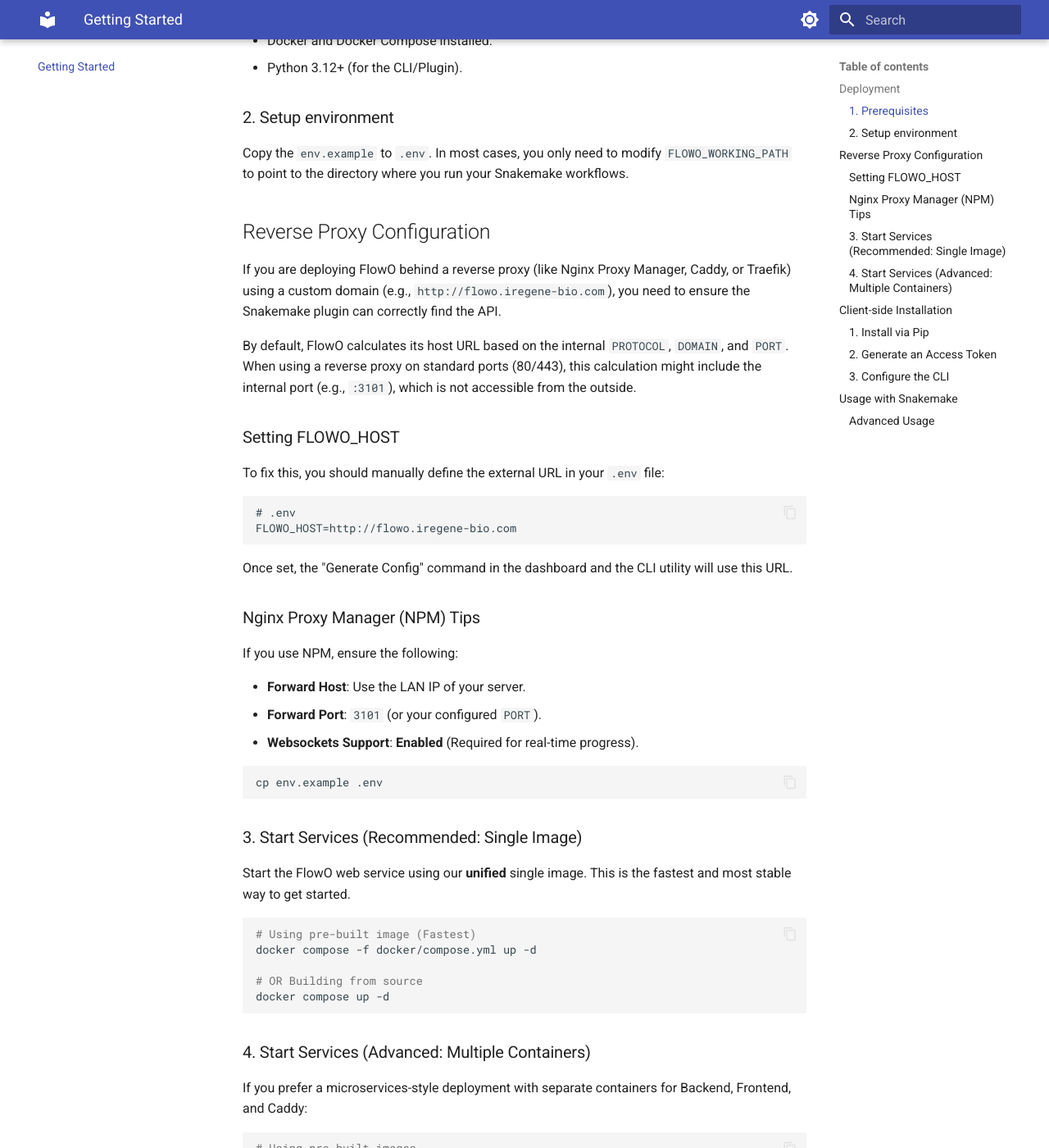
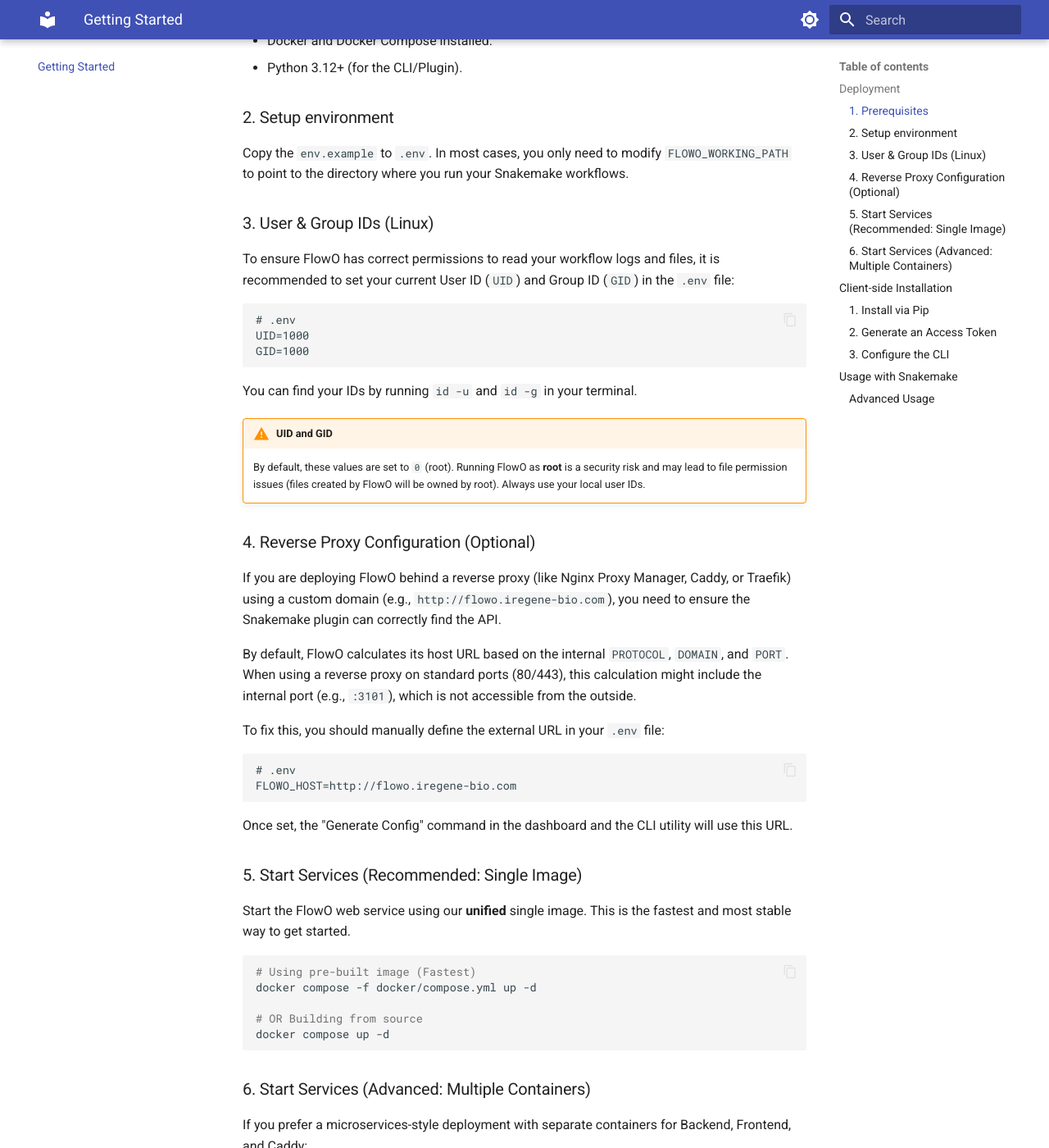
Before and after one commit to zhanghaomiao/flowo, an MkDocs documentation site: the page built from docs/getting-started.md, in a window 1280 px wide and 1400 px high, scrolled down 561 px. Shown: the whole window at 82% size. Built offline with MkDocs 1.6.1 and Material for MkDocs 9.7.7, drawn with Linux system fonts in a browser that asks for light colours.

Commit message:
feat: Introduce UID/GID configuration options for improved permissions and update dashboard chart duration axis to a logarithmic scale.

````diff
--- a/docs/getting-started.md
+++ b/docs/getting-started.md
@@ -19,13 +19,27 @@ FlowO consists of several services orchestrated via Docker Compose.
 
 Copy the `env.example` to `.env`. In most cases, you only need to modify `FLOWO_WORKING_PATH` to point to the directory where you run your Snakemake workflows.
 
-## Reverse Proxy Configuration
+### 3. User & Group IDs (Linux)
+
+To ensure FlowO has correct permissions to read your workflow logs and files, it is recommended to set your current User ID (`UID`) and Group ID (`GID`) in the `.env` file:
+
+```env
+# .env
+UID=1000
+GID=1000
+```
+
+You can find your IDs by running `id -u` and `id -g` in your terminal.
+
+<!-- prettier-ignore -->
+!!! warning "UID and GID"
+    By default, these values are set to `0` (root). Running FlowO as **root** is a security risk and may lead to file permission issues (files created by FlowO will be owned by root). Always use your local user IDs.
+
+### 4. Reverse Proxy Configuration (Optional)
 
 If you are deploying FlowO behind a reverse proxy (like Nginx Proxy Manager, Caddy, or Traefik) using a custom domain (e.g., `http://flowo.iregene-bio.com`), you need to ensure the Snakemake plugin can correctly find the API.
 
 By default, FlowO calculates its host URL based on the internal `PROTOCOL`, `DOMAIN`, and `PORT`. When using a reverse proxy on standard ports (80/443), this calculation might include the internal port (e.g., `:3101`), which is not accessible from the outside.
-
-### Setting FLOWO_HOST
 
 To fix this, you should manually define the external URL in your `.env` file:
 
@@ -36,19 +50,7 @@ FLOWO_HOST=http://flowo.iregene-bio.com
 
 Once set, the "Generate Config" command in the dashboard and the CLI utility will use this URL.
 
-### Nginx Proxy Manager (NPM) Tips
-
-If you use NPM, ensure the following:
-
-- **Forward Host**: Use the LAN IP of your server.
-- **Forward Port**: `3101` (or your configured `PORT`).
-- **Websockets Support**: **Enabled** (Required for real-time progress).
-
-```bash
-cp env.example .env
-```
-
-### 3. Start Services (Recommended: Single Image)
+### 5. Start Services (Recommended: Single Image)
 
 Start the FlowO web service using our **unified** single image. This is the fastest and most stable way to get started.
 
@@ -60,7 +62,7 @@ docker compose -f docker/compose.yml up -d
 docker compose up -d
 ```
 
-### 4. Start Services (Advanced: Multiple Containers)
+### 6. Start Services (Advanced: Multiple Containers)
 
 If you prefer a microservices-style deployment with separate containers for Backend, Frontend, and Caddy:
 
````
Also changed, not shown: docs/advanced-configuration.md (+6 -0 lines), frontend/src/components/dashboard/Chart.tsx (+6 -6 lines), 3 other files.
